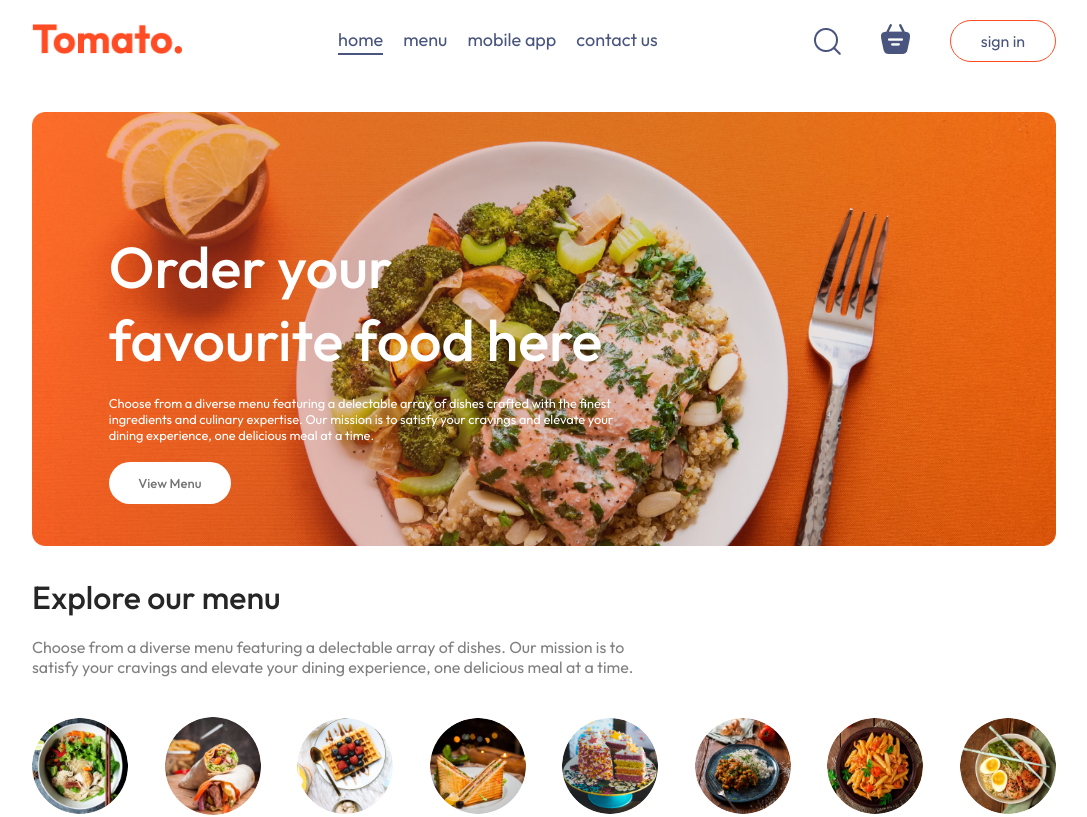
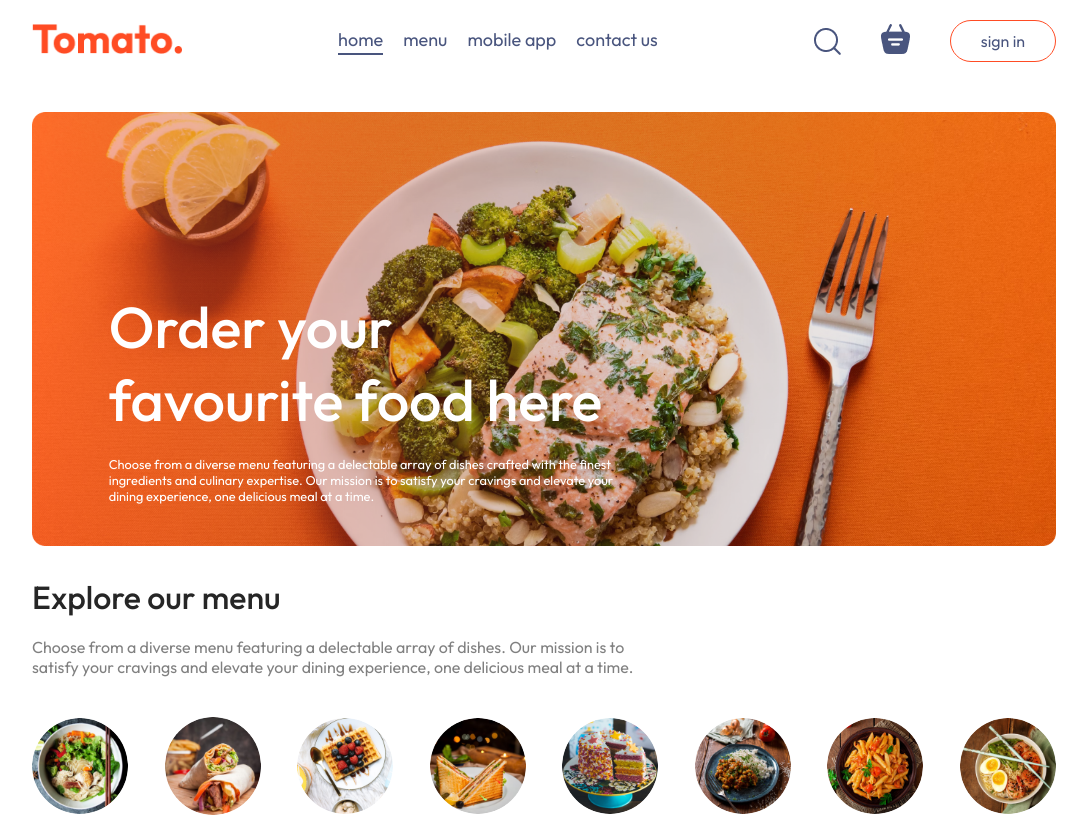
Before and after one commit to rcc-1995/Food-del-app, a React (Vite) app in the folder frontend/: page / in a window 1280 px wide. Shown: the top 817 px of the page, without its empty margins (96-1183 px from the left). Built offline with nearby package versions, Linux system fonts and the light colour scheme; no server answers.

Commit message:
Update Header.jsx

```diff
--- a/frontend/src/components/Header/Header.jsx
+++ b/frontend/src/components/Header/Header.jsx
@@ -7,7 +7,7 @@
             <div className='header-contents'>
                 <h2>Order your favourite food here</h2>
                 <p>Choose from a diverse menu featuring a delectable array of dishes crafted with the finest ingredients and culinary expertise. Our mission is to satisfy your cravings and elevate your dining experience, one delicious meal at a time.</p>
-                <button>View Menu</button>
+{/*                 <button>View Menu</button> */}
             </div>
         </div>
     )
```
